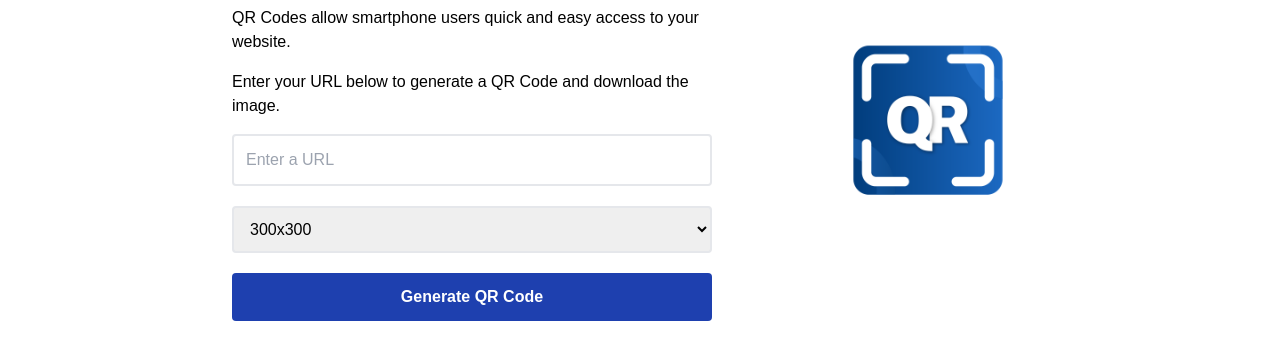
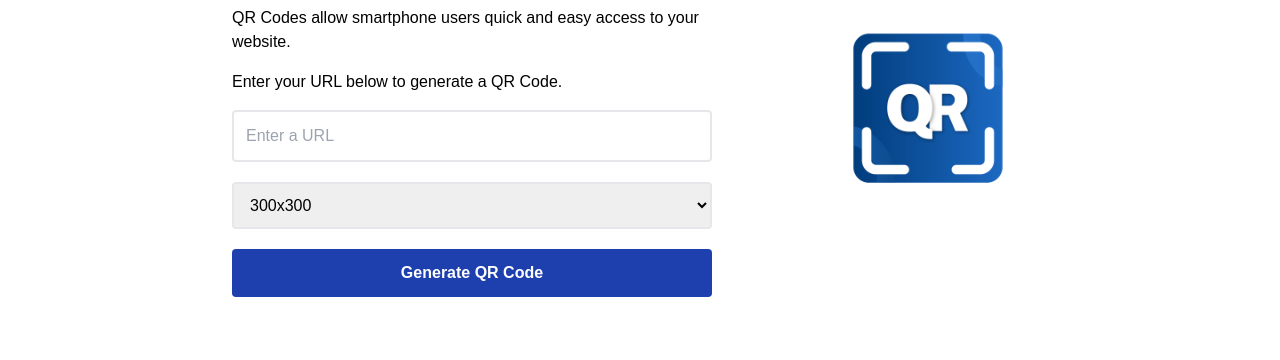
Before and after one commit to Fjean0522/qr_vault, a website: page index.html in a window 1280 px wide. Shown: the part 194-554 px from the top of the page. Drawn offline with Linux system fonts and the light colour scheme.

Commit message:
Update text in document.

```diff
--- a/index.html
+++ b/index.html
@@ -24,7 +24,7 @@
                 <p class="mb-4">
                     QR Codes allow smartphone users quick and easy access to your website.
                 </p>
-                <p>Enter your URL below to generate a QR Code and download the image.</p>
+                <p>Enter your URL below to generate a QR Code.</p>
 
                 <form id="generate-form" class="mt-4">
                     <input
```
